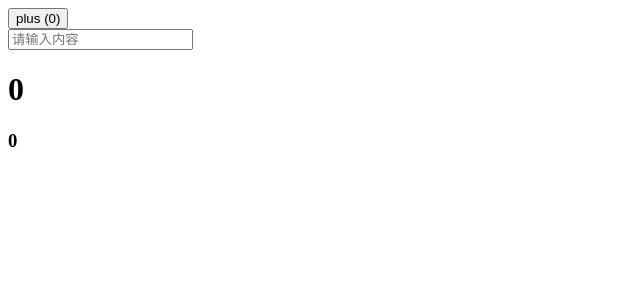
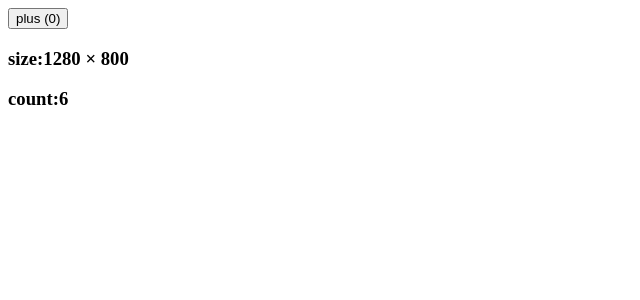
Before and after one commit to wangkaiwd/react-project, a React app: page / in a window 1280 px wide. Shown: the top 300 px of the page, without its empty margins (0-640 px from the left). Built offline with nearby package versions, Linux system fonts and the light colour scheme.

Commit message:
feat: 使用自定义hooks，但是碰到了一些疑问

```diff
--- a/src/App.jsx
+++ b/src/App.jsx
@@ -10,6 +10,7 @@ const UseEffectDemo = lazy(() => import(/*webpackChunkName: "UseEffect"*/ './Use
 const UseContextDemo = lazy(() => import(/*webpackChunkName: "UseContext"*/ './UseContextDemo'));
 const UseMemoDemo = lazy(() => import(/*webpackChunkName: "UseContext"*/ './UseMemoDemo'));
 const UseRefDemo = lazy(() => import(/*webpackChunkName: "UseRef"*/'./UseRefDemo'));
+const CustomHooks = lazy(() => import(/* webpackChunkName */'./CustomHooks'));
 export const CountContext = createContext(0);
 
 // class App extends Component {
@@ -74,8 +75,9 @@ const App = () => {
       <button onClick={() => setCount(count + 1)}>plus ({count})</button>
       <Suspense fallback={<div>loading...</div>}>
         {/*<UseMemoDemo onClick={onClick}/>*/}
-        <UseRefDemo/>
-        <h3>{count2}</h3>
+        {/*<UseRefDemo/>*/}
+        {/*<h3>{count2}</h3>*/}
+        <CustomHooks/>
       </Suspense>
     </div>
   );
--- a/src/CustomHooks.jsx
+++ b/src/CustomHooks.jsx
@@ -1,13 +1,56 @@
-import React from 'react';
+import React, { useState, useEffect, useRef } from 'react';
 // 定义如下自定义hooks:
 //  1. 自增长count
 //  2. 计算屏幕宽高尺寸
 const CustomHooks = () => {
+  const size = useSize();
+  const [count] = useCounter(1);
   return (
     <div>
-
+      <h3>size:{size.width} × {size.height}</h3>
+      <h3>count:{count}</h3>
     </div>
   );
 };
 
 export default CustomHooks;
+
+const useCounter = (defaultCount = 0) => {
+  const [count, setCount] = useState(defaultCount);
+  const intervalRef = useRef(null);
+  useEffect(() => {
+    intervalRef.current = setInterval(() => {
+      // 这里获取到的count永远是初始值？
+      // console.log('count', count); // 1
+      setCount((count) => count + 1);
+    }, 1000);
+  }, []);
+  useEffect(() => {
+    if (count >= 10) {
+      clearInterval(intervalRef.current);
+    }
+  }, [count]);
+  return [count, setCount];
+};
+// 自定义hooks和普通函数类似，但是有下面一些不同点：
+//    1. 函数名必须使用use开头
+//    2. 可以在函数内使用hooks函数，并且要遵循hooks使用规则
+const useSize = () => {
+  const [size, setSize] = useState(
+    {
+      width: document.documentElement.clientWidth,
+      height: document.documentElement.clientHeight
+    }
+  );
+  useEffect(() => {
+    const onResize = () => {
+      const width = document.documentElement.clientWidth, height = document.documentElement.clientHeight;
+      setSize({ width, height });
+    };
+    window.addEventListener('resize', onResize);
+    return () => {
+      window.removeEventListener('resize', onResize);
+    };
+  }, []);
+  return size;
+};
--- a/src/index.jsx
+++ b/src/index.jsx
@@ -8,4 +8,4 @@ ReactDOM.render(<App/>, document.getElementById('root'));
 // If you want your app to work offline and load faster, you can change
 // unregister() to register() below. Note this comes with some pitfalls.
 // Learn more about service workers: https://bit.ly/CRA-PWA
-serviceWorker.unregister();
+serviceWorker.register();
```
